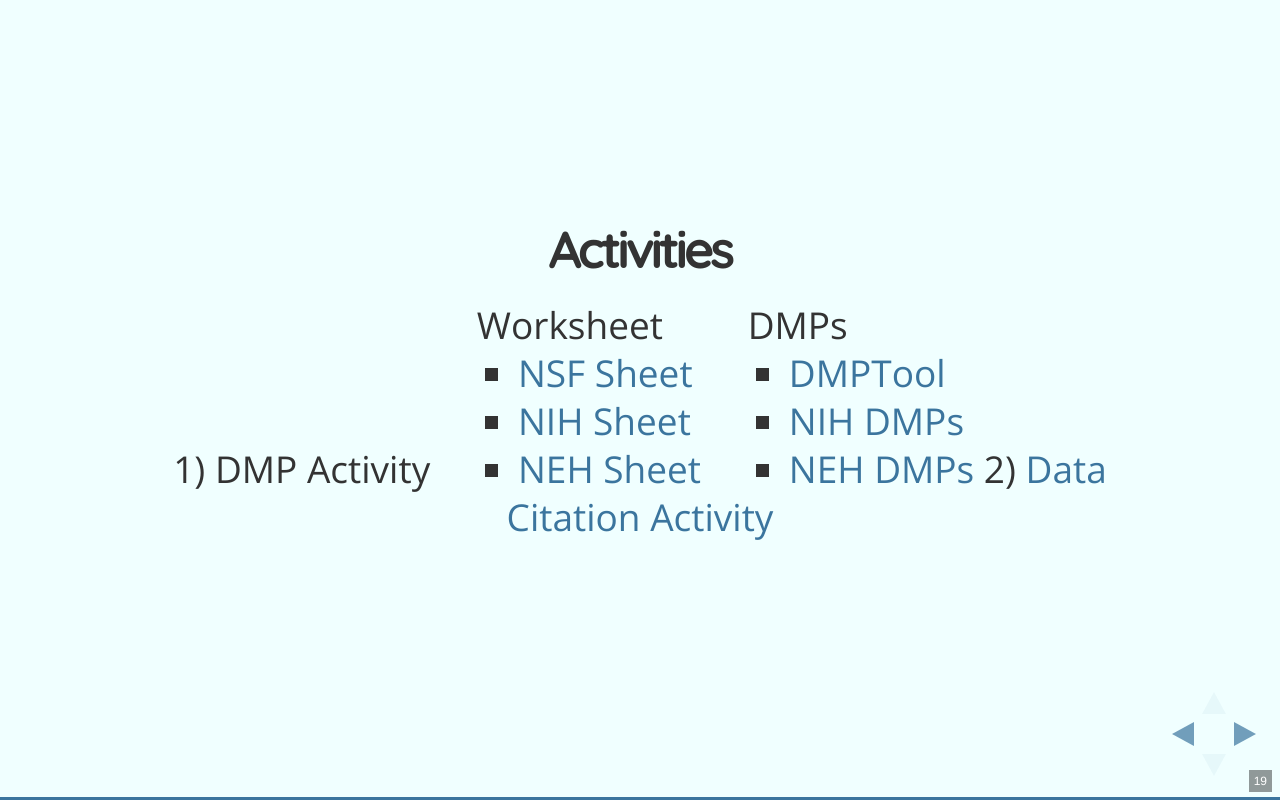
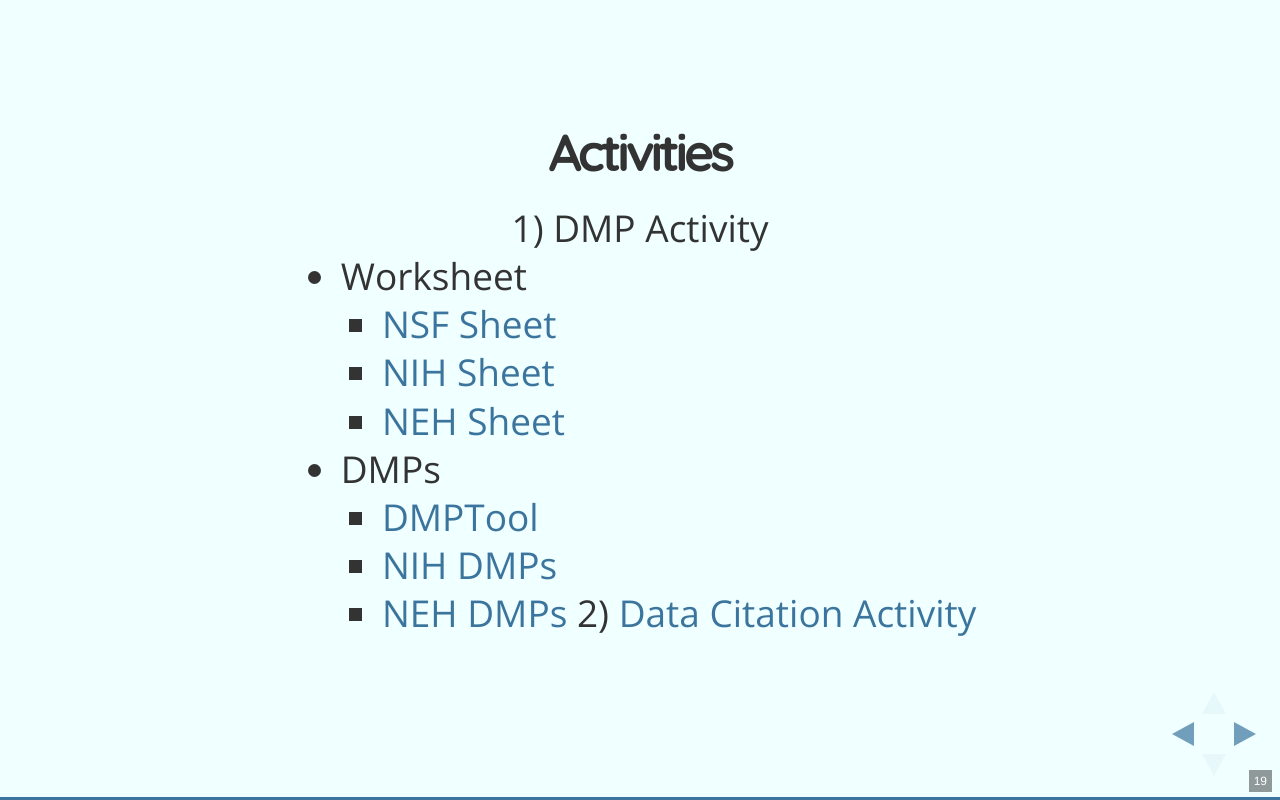
Before and after one commit to pow123/DMPs, a website: page index.html in a window 1280 px wide. Both pictures are taken after a click on the button 1177 px from the left and 734 px from the top of the page. Drawn offline with nearby package versions, Linux system fonts and the light colour scheme.

Commit message:
updated formatting on slide 19

```diff
--- a/index.html
+++ b/index.html
@@ -166,13 +166,14 @@
 
     <section>
     <h2><b>Activities</b></h2>
-        1) DMP Activity
-        <ul>Worksheet<ul>
+        1) DMP Activity <br />
+        <ul><li>Worksheet</li><ul>
         	<li><a href="./activity2/NSFactivity.docx">NSF Sheet</a></li>
         	<li><a href="./activity2/NIHactivity.docx">NIH Sheet</a></li>
         	<li><a href="./activity2/NEHactivity.docx">NEH Sheet</a></li>
-        </ul> </ul>
-        <ul>DMPs<ul>
+        </ul>
+        <li>DMPs</li>
+        <ul>
         	<li><a href="https://dmptool.org/public_dmps">DMPTool</a></li>
         	<li><a href="http://grants.nih.gov/grants/policy/data_sharing/data_sharing_guidance.htm#ex">NIH DMPs</a></li>
         	<li><a href="http://www.neh.gov/divisions/odh/grant-news/data-management-plans-successful-grant-applications-2011-2014-now-available">NEH DMPs</a></li>
```
